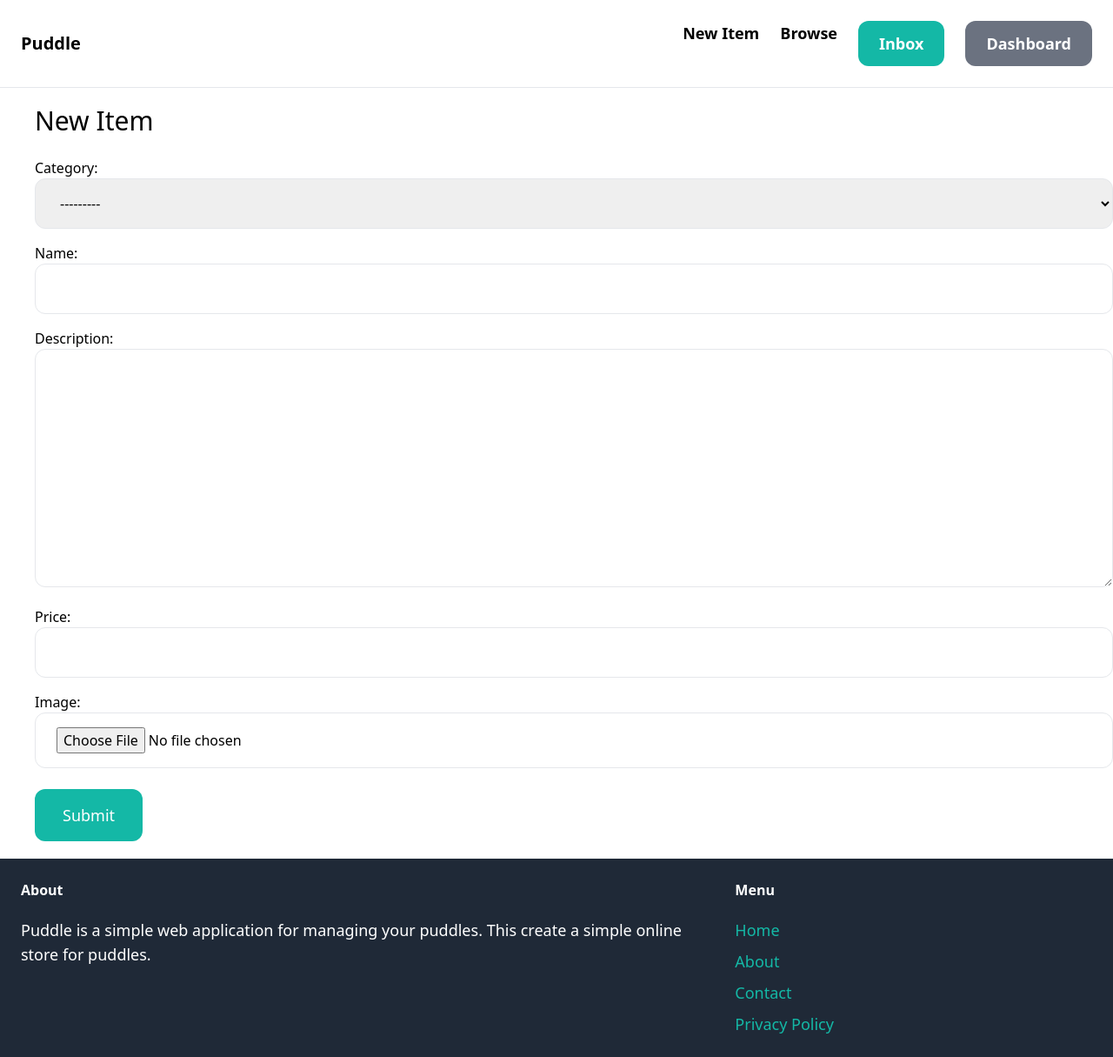
After one commit to Zappaware/simple-marketplace, a Django app: page /items/new/ in a window 1280 px wide. The commit adds this page. Shown: the whole page at 87% size. Run offline with Django 5.2, Linux system fonts and the light colour scheme; a user stored in the database is signed in; data comes from the database, SQL or seed files in the repository; both versions use the stored data as it was after the commit; some libraries are stand-ins or nearby versions.

Commit message:
Add the New Item form
Changing all the forms.py class for the new Item

```diff
--- a/puddle/core/templates/core/base.html
+++ b/puddle/core/templates/core/base.html
@@ -14,7 +14,7 @@
         <nav class="py-6 px-6 flex justify-between items-center border-b border-gray-200">
          <a href="/" class="text-xl font-semibold">Puddle</a>
          <div class="flex space-x-6">
-           <a href="#" class="text-lg font-semibold hover:text-gray-500">New Item</a>
+           <a href="{% url 'item:new' %}" class="text-lg font-semibold hover:text-gray-500">New Item</a>
            <a href="#" class="text-lg font-semibold hover:text-gray-500">Browse</a>
            {% if request.user.is_authenticated %}
             <a href="#" class="px-6 py-3 text-lg font-semibold bg-teal-500 text-white rounded-xl hover:bg-teal-700">Inbox</a>
--- /dev/null
+++ b/puddle/item/forms.py
@@ -0,0 +1,18 @@
+from django import forms
+
+from .models import Item
+
+INPUT_CLASSES = "w-full py-4 px-6 rounded-xl border"
+
+
+class NewItemForm(forms.ModelForm):
+    class Meta:
+        model = Item
+        fields = ["category", "name", "description", "price", "image"]
+        widgets = {
+            "category": forms.Select(attrs={"class": INPUT_CLASSES}),
+            "name": forms.TextInput(attrs={"class": INPUT_CLASSES}),
+            "description": forms.Textarea(attrs={"class": INPUT_CLASSES}),
+            "price": forms.TextInput(attrs={"class": INPUT_CLASSES}),
+            "image": forms.FileInput(attrs={"class": INPUT_CLASSES}),
+        }
--- /dev/null
+++ b/puddle/item/templates/item/form.html
@@ -0,0 +1,26 @@
+{% extends 'core/base.html' %}
+
+{% block title %}{{ title }}{% endblock %}
+
+{% block content %}
+<h1 class="mb-6 text-3xl">{{ title }}</h1>
+
+<form method="post" action="." enctype="multipart/form-data">
+  {% csrf_token %}
+
+  <div class="space-y-4">{{ form.as_p }}</div>
+
+  {% if form.errors or form.non_field_errors %}
+  <div class="mb-3 p-6 bg-red-100 rounded-xl">
+    {% for field in form %} {{ field.errors }} {% endfor %} {{
+    form.non_field_errors }}
+  </div>
+  {% endif %}
+
+  <button
+    class="mt-6 py-4 px-8 text-lg bg-teal-500 hover:bg-teal-700 rounded-xl text-white"
+  >
+    Submit
+  </button>
+</form>
+{% endblock %}
--- a/puddle/item/urls.py
+++ b/puddle/item/urls.py
@@ -5,5 +5,6 @@ from . import views
 app_name = "item"
 
 urlpatterns = [
+    path("new/", views.new, name="new"),
     path("<int:pk>/", views.detail, name="detail"),
 ]
--- a/puddle/item/views.py
+++ b/puddle/item/views.py
@@ -1,5 +1,7 @@
-from django.shortcuts import get_object_or_404, render
+from django.contrib.auth.decorators import login_required
+from django.shortcuts import get_object_or_404, redirect, render
 
+from .forms import NewItemForm
 from .models import Item
 
 # Create your views here.
@@ -14,3 +16,24 @@ def detail(request, pk):
     return render(
         request, "item/detail.html", {"item": item, "related_items": related_items}
     )
+
+
+@login_required
+def new(request):
+    if request.method == "POST":
+        form = NewItemForm(request.POST, request.FILES)
+        if form.is_valid():
+            item = form.save(commit=False)
+            item.created_by = request.user
+            item.save()
+            return redirect("item:detail", pk=item.pk)
+    else:
+        form = NewItemForm()
+    return render(
+        request,
+        "item/form.html",
+        {
+            "form": form,
+            "title": "New Item",
+        },
+    )
```
Also changed, not shown: puddle/db.sqlite3, puddle/media/items_images/chair1.jpg (added), puddle/media/items_images/chair2.jpg (added).
